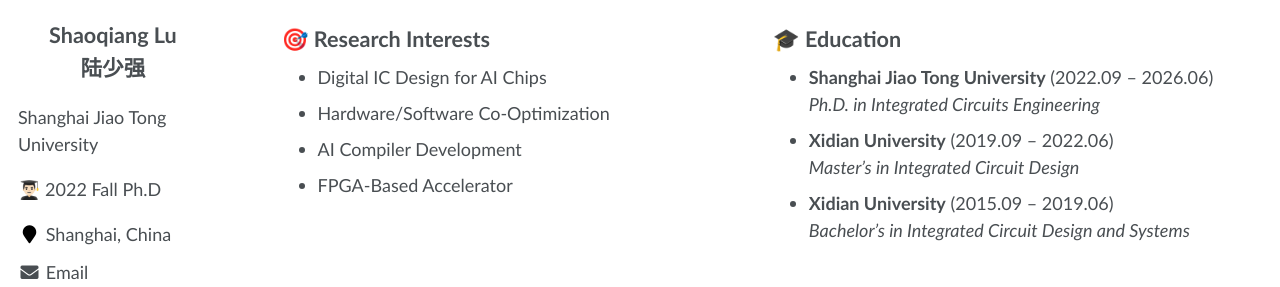
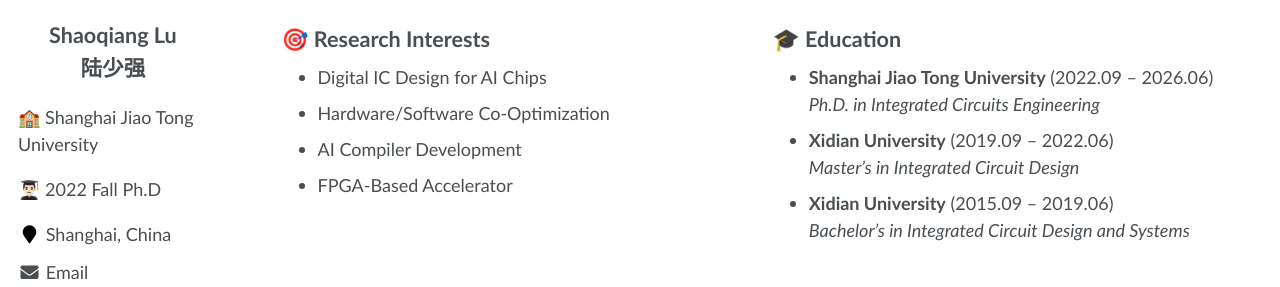
Before and after one commit to ShaoqiangLu/ShaoqangLu.github.io, a Jekyll site: the page built from _pages/about.md, in a window 1280 px wide. Shown: the part 300-587 px from the top of the page. Built offline with Jekyll 4.4.1, drawn with Linux system fonts in a browser that asks for light colours; some web fonts are replaced.

```diff
--- a/_config.yml
+++ b/_config.yml
@@ -23,7 +23,7 @@ baidu_site_verification  :  # get baidu_site_verification from https://ziyuan.ba
 author:
   name: "<p align='center'>Shaoqiang Lu<br>陆少强</p>"
   avatar           : "images/lsq.jpg"
-  bio              : "Shanghai Jiao Tong University"
+  bio              : "🏫 Shanghai Jiao Tong University"
   location         : "Shanghai, China"
   employer         :
   pubmed           :
```
